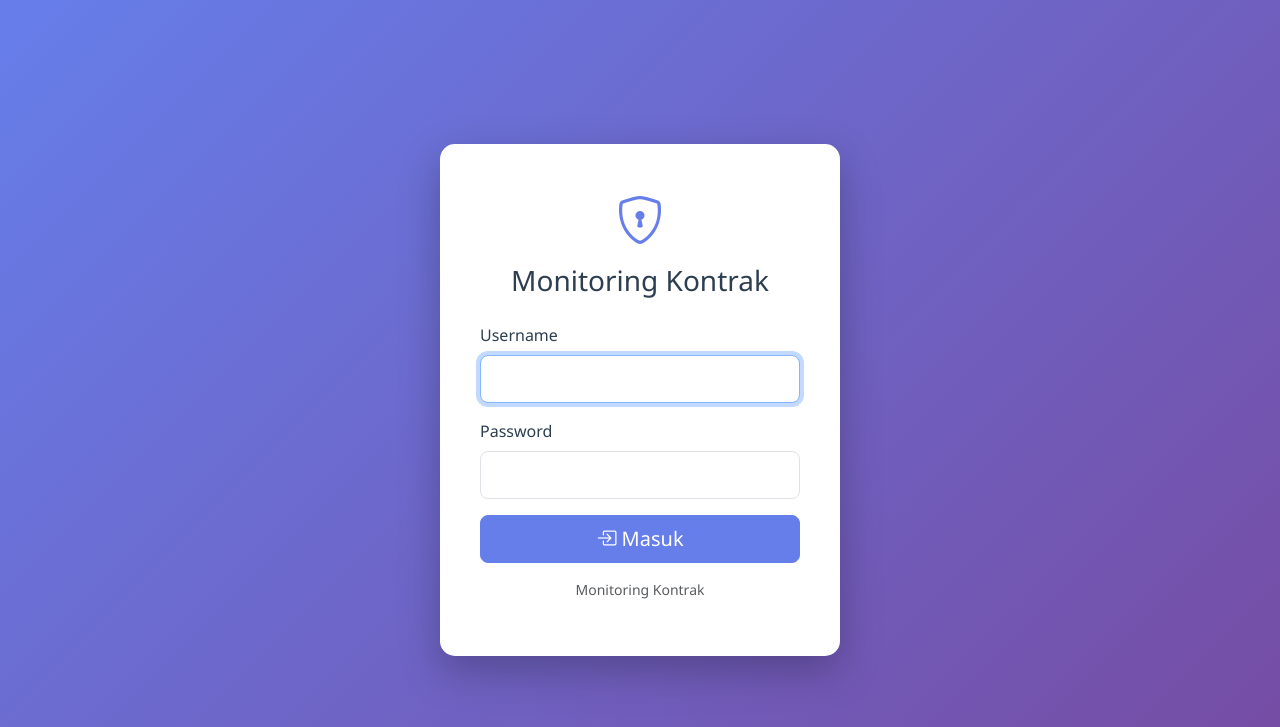
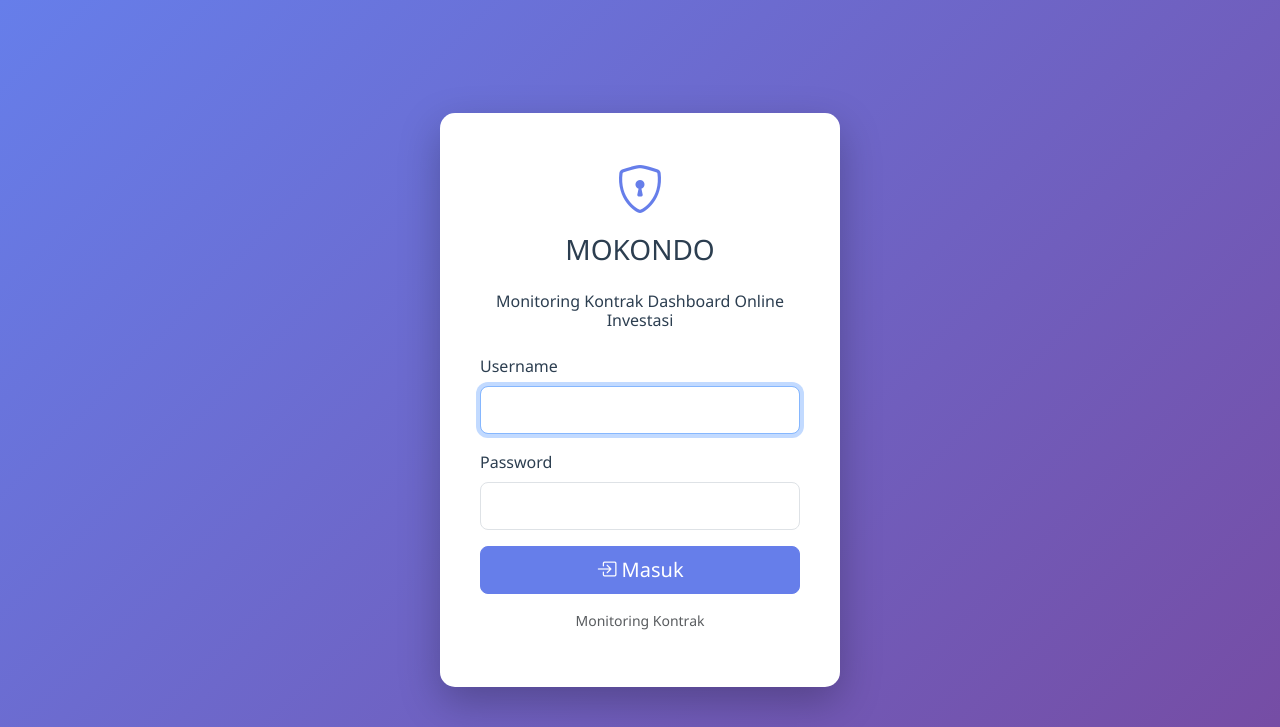
Before and after one commit to amungsunarya/monitoring-kontrak, a Flask app: page / in a window 1280 px wide. Shown: the top 727 px of the page. Run offline with Flask 3, Linux system fonts and the light colour scheme.

Commit message:
Edit HTML

```diff
--- a/app/templates/login.html
+++ b/app/templates/login.html
@@ -13,7 +13,8 @@
 <div class="login-box">
   <div class="text-center mb-4">
     <i class="bi bi-shield-lock" style="font-size:48px; color:#667eea;"></i>
-    <h3 class="mt-2">Monitoring Kontrak</h3>
+    <h3 class="mt-2">MOKONDO</h3>
+    <h6 class="mt-2">Monitoring Kontrak Dashboard Online Investasi</h6>
   </div>
 
   {% include 'components/flash.html' %}
```
